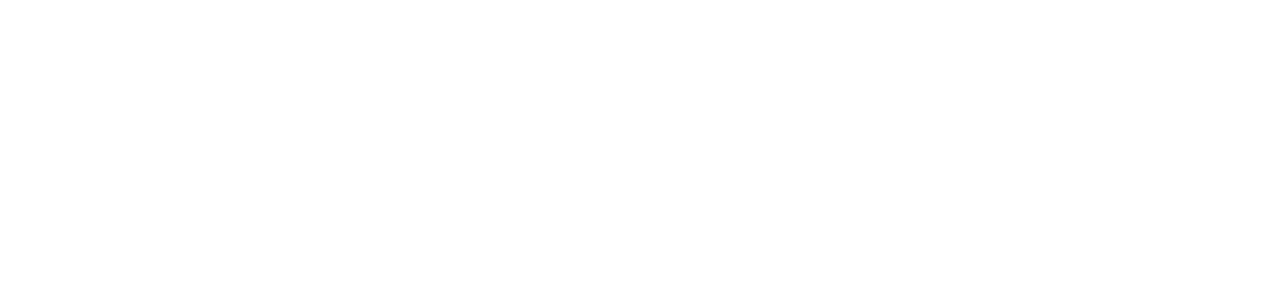
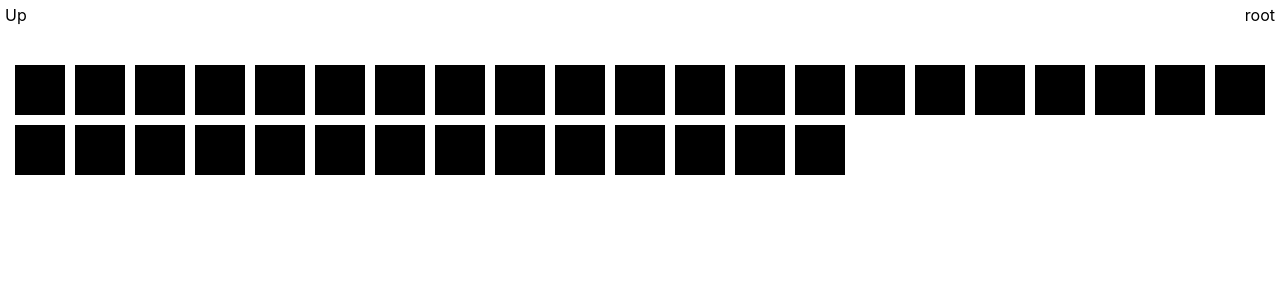
Before and after one commit to alexaaaant/test_voodo, a React (Create React App) app: page / in a window 1280 px wide. Shown: the top 300 px of the page. Built offline with nearby package versions, Linux system fonts and the light colour scheme.

Commit message:
Реализована предварительная структура страницы

```diff
--- a/src/App.css
+++ b/src/App.css
@@ -1,3 +1,25 @@
-.App {
-  text-align: center;
+.wrapper {
+  margin: 5px;
 }
+.cells_container {
+  display: flex;
+  flex-wrap: wrap;
+  margin: 5px;
+}
+
+.cells_container-cell {
+  background-color: black;
+  width: 50px;
+  height: 50px;
+  margin: 5px;
+}
+
+.top_panel {
+  display: flex;
+  height: 50px;
+  justify-content: space-between;
+}
+
+.top_panel-up {
+  cursor: pointer;
+}
--- a/src/App.tsx
+++ b/src/App.tsx
@@ -20,10 +20,61 @@ class App extends React.Component<{}, IStateForApp> {
 
   componentDidMount() {
     const data: IStateForApp['data'] = dataToMap(dataFromJson);
+    this.setState({
+      data,
+    })
   }
   render() {
+    const { data, currentFolderId } = this.state;
+    const currentFolder: IData | undefined = data.get(currentFolderId);
     return (
-      <div></div>
+      <div className="wrapper">
+        {currentFolder ?
+          <>
+            <div className="top_panel">
+              <div className="top_panel-up">Up</div>
+              <div className="top_panel-name">{currentFolder.name}</div>
+            </div>
+            <div className="cells_container">
+              <div className="cells_container-cell"></div>
+              <div className="cells_container-cell"></div>
+              <div className="cells_container-cell"></div>
+              <div className="cells_container-cell"></div>
+              <div className="cells_container-cell"></div>
+              <div className="cells_container-cell"></div>
+              <div className="cells_container-cell"></div>
+              <div className="cells_container-cell"></div>
+              <div className="cells_container-cell"></div>
+              <div className="cells_container-cell"></div>
+              <div className="cells_container-cell"></div>
+              <div className="cells_container-cell"></div>
+              <div className="cells_container-cell"></div>
+              <div className="cells_container-cell"></div>
+              <div className="cells_container-cell"></div>
+              <div className="cells_container-cell"></div>
+              <div className="cells_container-cell"></div>
+              <div className="cells_container-cell"></div>
+              <div className="cells_container-cell"></div>
+              <div className="cells_container-cell"></div>
+              <div className="cells_container-cell"></div>
+              <div className="cells_container-cell"></div>
+              <div className="cells_container-cell"></div>
+              <div className="cells_container-cell"></div>
+              <div className="cells_container-cell"></div>
+              <div className="cells_container-cell"></div>
+              <div className="cells_container-cell"></div>
+              <div className="cells_container-cell"></div>
+              <div className="cells_container-cell"></div>
+              <div className="cells_container-cell"></div>
+              <div className="cells_container-cell"></div>
+              <div className="cells_container-cell"></div>
+              <div className="cells_container-cell"></div>
+              <div className="cells_container-cell"></div>
+              <div className="cells_container-cell"></div>
+            </div>
+          </> : 'Loading...'
+        }
+      </div>
     )
   }
 }
```
